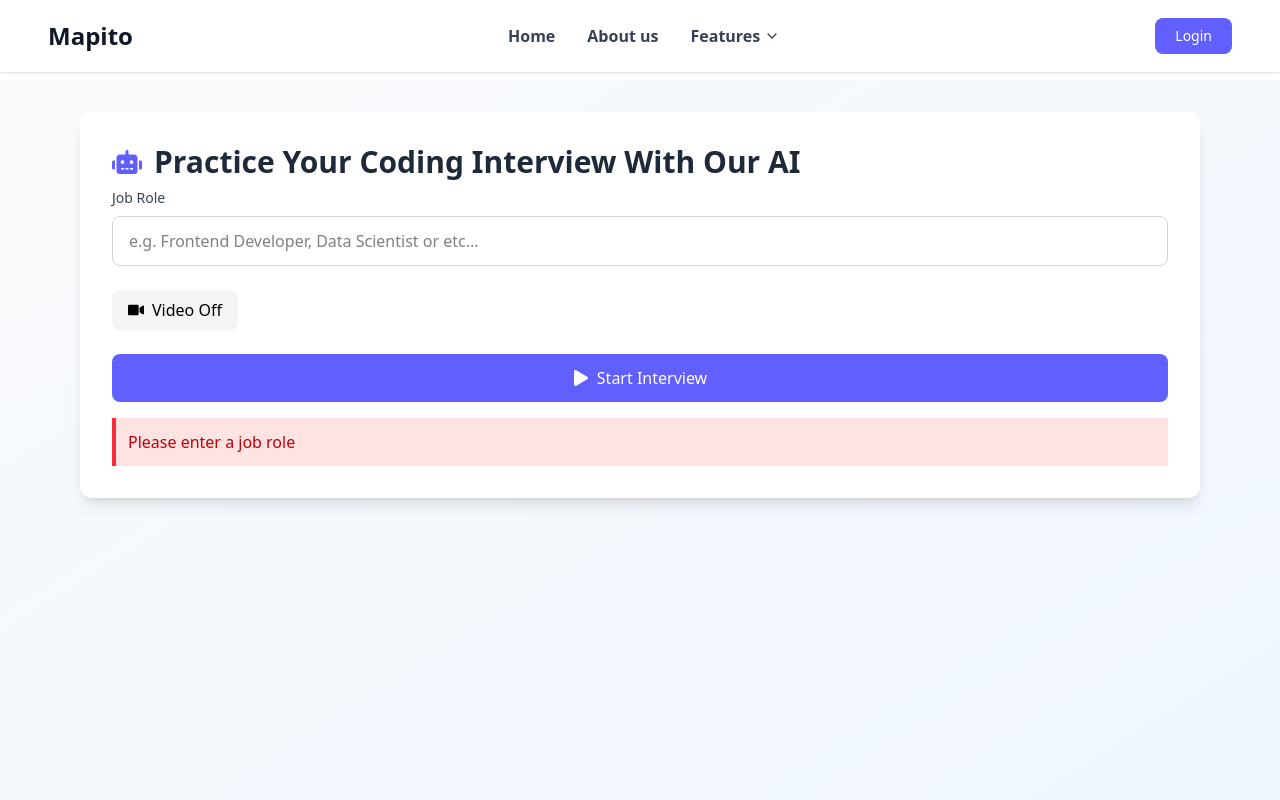
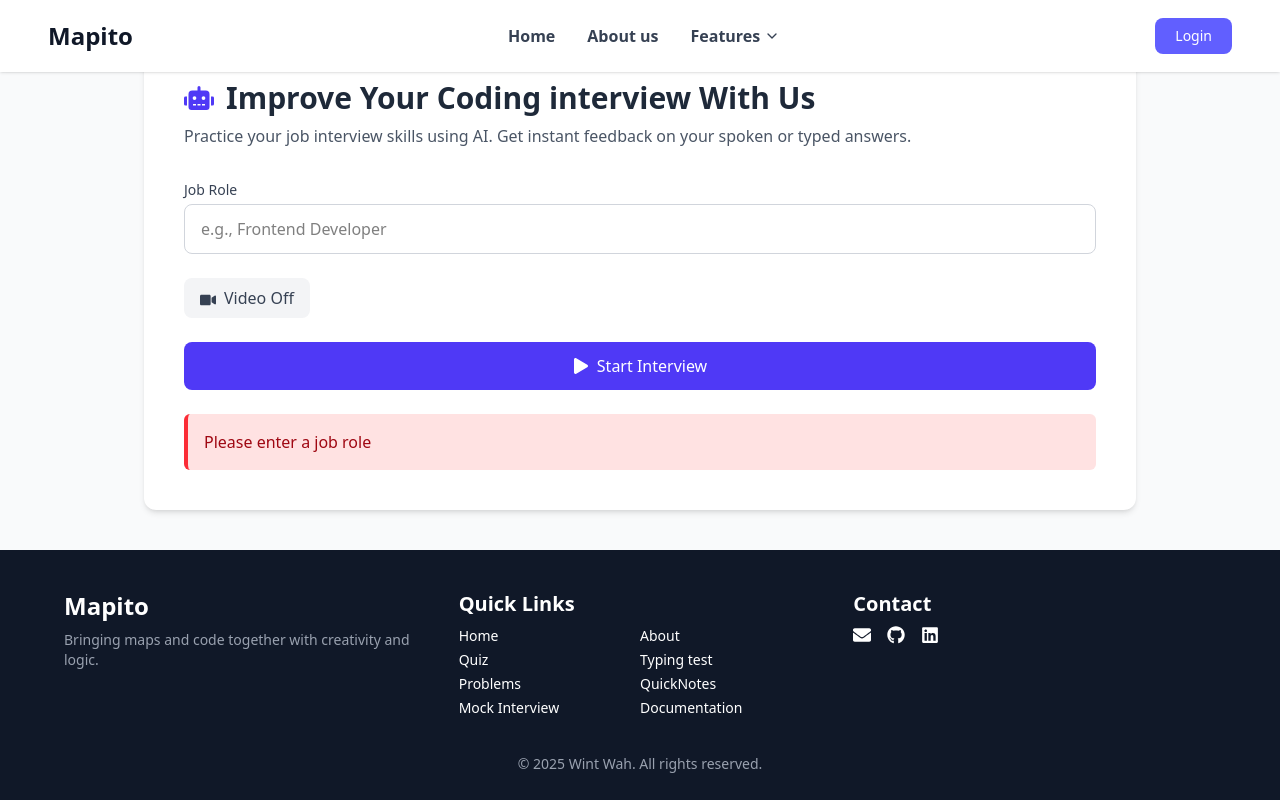
Before and after one commit to wintwah243/Mapito, a React (Vite) app in the folder mapito/: page /mock-interview in a window 1280 px wide. Both pictures are taken after a click on the button "Start Interview". Shown: the top 800 px of the page. Built offline with nearby package versions, Linux system fonts and the light colour scheme.

Commit message:
UI update

```diff
--- a/mapito/src/components/MockInterview.jsx
+++ b/mapito/src/components/MockInterview.jsx
@@ -1,7 +1,7 @@
 import React, { useState, useEffect, useRef } from 'react';
 import Navbar from './Navbar';
+import Footer from './Footer';
 import { FaPlay, FaStop, FaMicrophone, FaVideo, FaPaperPlane, FaRobot, FaUser } from 'react-icons/fa';
-import Footer from './Footer';
 
 function MockInterview() {
   const [role, setRole] = useState('');
@@ -14,32 +14,22 @@ function MockInterview() {
   const [transcript, setTranscript] = useState('');
 
   const videoRef = useRef(null);
-  const mediaRecorderRef = useRef(null);
-  const audioChunksRef = useRef([]);
   const recognitionRef = useRef(null);
 
-  // Initialize webcam
   const initWebcam = async () => {
     try {
-      const stream = await navigator.mediaDevices.getUserMedia({
-        video: true,
-        audio: true
-      });
+      const stream = await navigator.mediaDevices.getUserMedia({ video: true, audio: true });
       if (videoRef.current) {
         videoRef.current.srcObject = stream;
       }
-    } catch (err) {
+    } catch {
       setError('Could not access camera/microphone');
     }
   };
 
-  // Initialize speech recognition
   const initSpeechRecognition = () => {
     const SpeechRecognition = window.SpeechRecognition || window.webkitSpeechRecognition;
-    if (!SpeechRecognition) {
-      setError('Speech recognition not supported in your browser');
-      return;
-    }
+    if (!SpeechRecognition) return setError('Speech recognition not supported in this browser');
 
     recognitionRef.current = new SpeechRecognition();
     recognitionRef.current.continuous = true;
@@ -47,8 +37,7 @@ function MockInterview() {
 
     recognitionRef.current.onresult = (event) => {
       const transcript = Array.from(event.results)
-        .map(result => result[0])
-        .map(result => result.transcript)
+        .map(result => result[0].transcript)
         .join('');
       setTranscript(transcript);
     };
@@ -58,29 +47,24 @@ function MockInterview() {
     };
   };
 
-  // Start/stop recording
   const toggleRecording = () => {
     if (isRecording) {
       recognitionRef.current.stop();
-      setIsRecording(false);
     } else {
       recognitionRef.current.start();
-      setIsRecording(true);
     }
+    setIsRecording(!isRecording);
   };
 
-  // Start interview
   const handleStart = async () => {
     if (!role.trim()) return setError('Please enter a job role');
-
     setStarted(true);
     setLoading(true);
-
     try {
       if (videoEnabled) await initWebcam();
       initSpeechRecognition();
 
-      const res = await fetch('https://mapito.onrender.com/api/mock-interview', {
+      const res = await fetch('http://localhost:8000/api/mock-interview', {
         method: 'POST',
         headers: { 'Content-Type': 'application/json' },
         body: JSON.stringify({ role })
@@ -92,14 +76,12 @@ function MockInterview() {
       } else {
         setError(data.error || 'Failed to start interview');
       }
-    } catch (err) {
+    } catch {
       setError('Network error');
     }
-
     setLoading(false);
   };
 
-  // Send response
   const handleSendAnswer = async () => {
     if (!transcript.trim()) return;
 
@@ -110,11 +92,7 @@ function MockInterview() {
       const res = await fetch('http://localhost:8000/api/mock-interview', {
         method: 'POST',
         headers: { 'Content-Type': 'application/json' },
-        body: JSON.stringify({
-          role,
-          answer: transcript,
-          history
-        })
+        body: JSON.stringify({ role, answer: transcript, history })
       });
 
       const data = await res.json();
@@ -128,66 +106,65 @@ function MockInterview() {
       } else {
         setError(data.error || 'Failed to process answer');
       }
-    } catch (err) {
+    } catch {
       setError('Network error');
     }
 
     setLoading(false);
   };
 
-  // Clean up
   useEffect(() => {
     return () => {
       if (videoRef.current?.srcObject) {
         videoRef.current.srcObject.getTracks().forEach(track => track.stop());
       }
-      if (recognitionRef.current) {
-        recognitionRef.current.stop();
-      }
+      if (recognitionRef.current) recognitionRef.current.stop();
     };
   }, []);
 
   return (
-    <section>
-    <div className="min-h-screen bg-gradient-to-br from-gray-50 to-blue-50 mt-20">
+    <section className="bg-gray-50 min-h-screen flex flex-col">
       <Navbar />
-      <div className="max-w-6xl mx-auto px-4 py-8">
-        <div className="bg-white rounded-xl shadow-lg overflow-hidden">
-          <div className="p-6 md:p-8">
-            <h1 className="text-2xl md:text-3xl font-bold text-gray-800 mb-2 flex items-center">
-              <FaRobot className="text-indigo-500 mr-3" />
-              Practice Your Coding Interview With Our AI
+      <main className="flex-1 py-10">
+        <div className="max-w-5xl mx-auto px-4">
+          <div className="bg-white shadow-md rounded-xl p-6 md:p-10">
+            <h1 className="text-3xl font-semibold text-gray-800 flex items-center mb-2">
+              <FaRobot className="text-indigo-600 mr-3" />
+              Improve Your Coding interview With Us
             </h1>
+            <p className="text-gray-600 mb-8">
+              Practice your job interview skills using AI. Get instant feedback on your spoken or typed answers.
+            </p>
 
             {!started ? (
               <div className="space-y-6">
                 <div>
-                  <label className="block text-sm font-medium text-gray-700 mb-2">
-                    Job Role
-                  </label>
+                  <label className="block text-sm font-medium text-gray-700 mb-1">Job Role</label>
                   <input
                     type="text"
-                    className="w-full px-4 py-3 border border-gray-300 rounded-lg focus:ring-2 focus:ring-blue-500 focus:border-blue-500"
-                    placeholder="e.g. Frontend Developer, Data Scientist or etc..."
+                    className="w-full px-4 py-3 border border-gray-300 rounded-lg focus:ring-2 focus:ring-indigo-500"
+                    placeholder="e.g., Frontend Developer"
                     value={role}
                     onChange={(e) => setRole(e.target.value)}
                   />
                 </div>
 
-                <div className="flex space-x-4">
+                <div className="flex gap-4">
                   <button
                     onClick={() => setVideoEnabled(!videoEnabled)}
-                    className={`flex items-center px-4 py-2 rounded-lg ${videoEnabled ? 'bg-green-100 text-green-800' : 'bg-gray-100'}`}
+                    className={`px-4 py-2 rounded-lg font-medium ${
+                      videoEnabled ? 'bg-green-100 text-green-800' : 'bg-gray-100 text-gray-700'
+                    }`}
                   >
-                    <FaVideo className="mr-2" />
+                    <FaVideo className="inline mr-2" />
                     {videoEnabled ? 'Video On' : 'Video Off'}
                   </button>
                 </div>
 
                 <button
                   onClick={handleStart}
-                  className="flex items-center justify-center w-full px-6 py-3 bg-indigo-500 text-white rounded-lg font-medium hover:bg-blue-700 transition-all"
                   disabled={loading}
+                  className="w-full flex items-center justify-center px-6 py-3 bg-indigo-600 text-white rounded-lg hover:bg-indigo-700 transition"
                 >
                   <FaPlay className="mr-2" />
                   {loading ? 'Starting...' : 'Start Interview'}
@@ -196,50 +173,47 @@ function MockInterview() {
             ) : (
               <div className="space-y-6">
                 {videoEnabled && (
-                  <div className="relative bg-black rounded-lg overflow-hidden h-64">
-                    <video
-                      ref={videoRef}
-                      autoPlay
-                      muted
-                      className="h-full w-full object-cover"
-                    />
-                    <div className="absolute bottom-4 left-4 flex space-x-2">
+                  <div className="relative h-64 bg-black rounded-lg overflow-hidden">
+                    <video ref={videoRef} autoPlay muted className="w-full h-full object-cover" />
                     <button
                       onClick={toggleRecording}
-                        className={`p-3 rounded-full ${isRecording ? 'bg-red-500' : 'bg-gray-800'} text-white`}
+                      className={`absolute bottom-4 left-4 p-3 rounded-full text-white ${
+                        isRecording ? 'bg-red-500' : 'bg-gray-700'
+                      }`}
                     >
                       <FaMicrophone />
                     </button>
                   </div>
-                  </div>
                 )}
 
-                <div className="border border-gray-200 rounded-lg bg-gray-50 p-4 h-64 overflow-y-auto">
+                <div className="h-64 overflow-y-auto border border-gray-200 rounded-lg bg-gray-50 p-4">
                   {conversation.map((msg, i) => (
-                    <div key={i} className={`mb-3 ${msg.from === 'user' ? 'text-right' : 'text-left'}`}>
-                      <div className={`inline-flex items-start max-w-3/4 p-3 rounded-lg ${msg.from === 'user' ? 'bg-blue-100' : 'bg-gray-200'}`}>
-                        <span className="mr-2 mt-1">
+                    <div key={i} className={`mb-4 ${msg.from === 'user' ? 'text-right' : 'text-left'}`}>
+                      <div
+                        className={`inline-flex items-start gap-2 p-3 rounded-lg max-w-[75%] ${
+                          msg.from === 'user' ? 'bg-indigo-100 ml-auto' : 'bg-gray-200'
+                        }`}
+                      >
                         {msg.from === 'user' ? <FaUser /> : <FaRobot />}
-                        </span>
-                        <p className="whitespace-pre-wrap">{msg.text}</p>
+                        <p className="text-gray-800 whitespace-pre-wrap">{msg.text}</p>
                       </div>
                     </div>
                   ))}
                 </div>
 
-                <div className="flex items-end space-x-3">
+                <div className="flex gap-3 items-end">
                   <div className="flex-1">
                     <textarea
-                      className="w-full px-4 py-3 border border-gray-300 rounded-lg focus:ring-2 focus:ring-blue-500"
-                      rows="3"
-                      placeholder={isRecording ? "Speaking..." : "Type or speak your answer"}
+                      rows={3}
+                      className="w-full px-4 py-3 border border-gray-300 rounded-lg focus:ring-2 focus:ring-indigo-500"
+                      placeholder={isRecording ? 'Speaking...' : 'Type or speak your answer'}
                       value={transcript}
                       onChange={(e) => setTranscript(e.target.value)}
                       disabled={isRecording}
                     />
                     {isRecording && (
                       <div className="mt-1 flex items-center text-sm text-gray-500">
-                        <div className="w-2 h-2 bg-red-500 rounded-full mr-2 animate-pulse"></div>
+                        <span className="w-2 h-2 bg-red-500 rounded-full mr-2 animate-pulse"></span>
                         Listening...
                       </div>
                     )}
@@ -247,7 +221,7 @@ function MockInterview() {
                   <button
                     onClick={handleSendAnswer}
                     disabled={loading || !transcript.trim()}
-                    className="flex items-center justify-center h-12 px-4 bg-blue-600 text-white rounded-lg hover:bg-blue-700 disabled:bg-gray-400"
+                    className="h-12 w-12 flex items-center justify-center bg-indigo-600 text-white rounded-lg hover:bg-indigo-700 disabled:bg-gray-400"
                   >
                     <FaPaperPlane />
                   </button>
@@ -256,15 +230,13 @@ function MockInterview() {
             )}
 
             {error && (
-              <div className="mt-4 p-3 bg-red-100 border-l-4 border-red-500 text-red-700">
+              <div className="mt-6 bg-red-100 text-red-800 border-l-4 border-red-500 p-4 rounded-md">
                 {error}
               </div>
             )}
           </div>
         </div>
-      </div>
-    </div>
-    {/* footer section */}
+      </main>
       <Footer />
     </section>
   );
```
Lines whose indentation alone changed are shown as unchanged.
